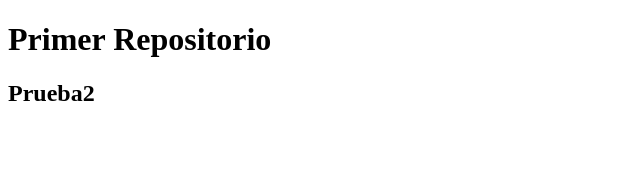
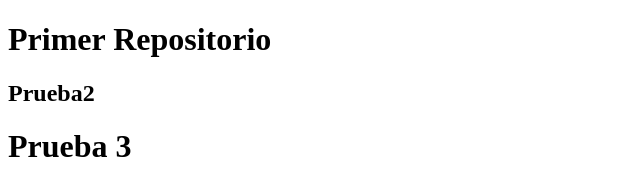
Before and after one commit to gust2020/PruebaGH, a plain HTML site: page index.html in a window 1280 px wide. Shown: the whole page, without its empty margins (0-640 px from the left). Drawn offline with Linux system fonts and the light colour scheme.

Commit message:
Inclusion 3er Titulo

```diff
--- a/index.html
+++ b/index.html
@@ -9,6 +9,7 @@
     <header>
         <h1>Primer Repositorio</h1>
         <h2>Prueba2</h2>
+        <h1>Prueba 3</h1>
     </header>
 
 </body>
```
